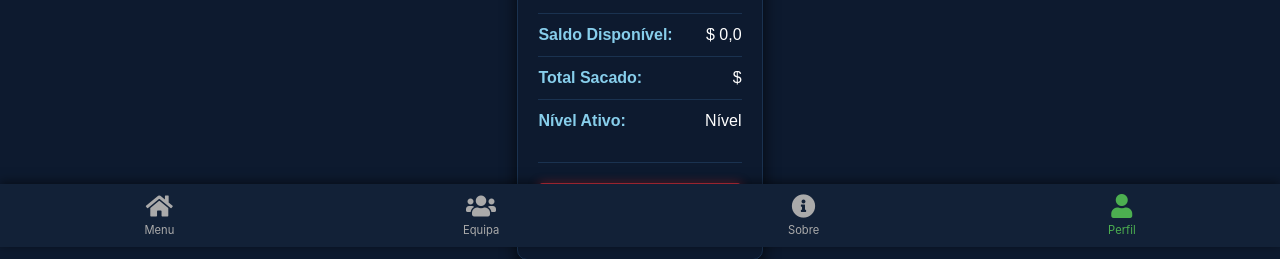
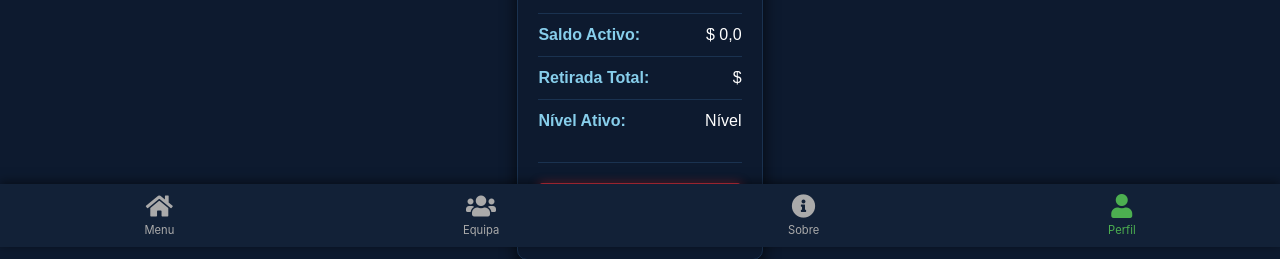
Before and after one commit to JoelCaquene/saudi-aramco, a Django app: page /perfil/ in a window 1280 px wide. Shown: the part 553-812 px from the top of the page. Run offline with Django 5.2, Linux system fonts and the light colour scheme; the visitor is signed in with stand-in values (Sample User, id 1); data comes from the database, SQL or seed files in the repository.

Commit message:
Atualização do arquivo renda, perfil

```diff
--- a/templates/perfil.html
+++ b/templates/perfil.html
@@ -70,11 +70,11 @@
                 <span class="value">{{ user.phone_number }}</span>
             </div>
             <div class="info-item">
-                <span class="label">Saldo Disponível:</span>
+                <span class="label">Saldo Activo:</span>
                 <span class="value">$ {{ user.available_balance }}</span>
             </div>
             <div class="info-item">
-                <span class="label">Total Sacado:</span>
+                <span class="label">Retirada Total:</span>
                 <span class="value">$ {{ user.total_withdrawn }}</span>
             </div>
             <div class="info-item">
--- a/templates/renda.html
+++ b/templates/renda.html
@@ -40,7 +40,7 @@
             <span>$ {{ total_income|default:"0.00" }}</span>
         </div>
         <div class="detail-item">
-            <p>Total Sacado:</p>
+            <p>Retirada Total:</p>
             <span>$ {{ total_withdrawals|default:"0.00" }}</span>
         </div>
     </div>
```
